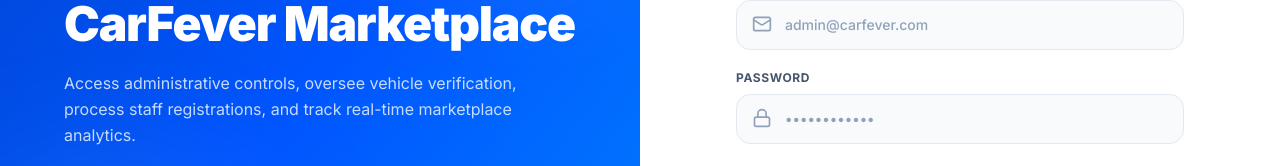
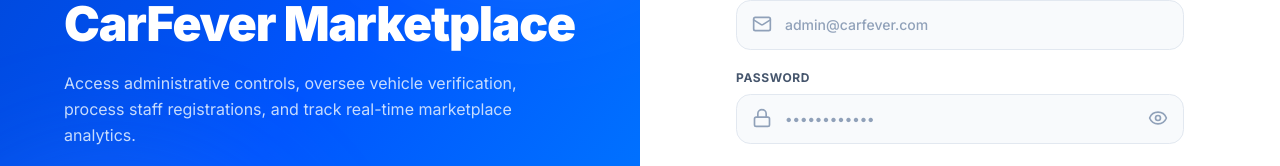
Before and after one commit to ahmadali207711-source/carfever1, a Next.js app: page /admin/login in a window 1280 px wide. Shown: the part 328-494 px from the top of the page. Built offline with nearby package versions, Linux system fonts and the light colour scheme; no server answers.

Commit message:
feat: add password visibility toggle eye button to admin login page

```diff
--- a/src/app/admin/login/page.tsx
+++ b/src/app/admin/login/page.tsx
@@ -15,6 +15,8 @@
   TrendingUp,
   ChevronLeft,
   UserPlus,
+  Eye,
+  EyeOff,
 } from "lucide-react";
 import { loginAdmin } from "@/lib/admin-actions";
 import { createClient } from "@/lib/supabase/client";
@@ -23,6 +25,7 @@
   const router = useRouter();
   const [email, setEmail] = useState("");
   const [password, setPassword] = useState("");
+  const [showPassword, setShowPassword] = useState(false);
   const [error, setError] = useState<string | null>(null);
   const [loading, setLoading] = useState(false);
   const [checking, setChecking] = useState(true);
@@ -253,14 +256,26 @@
               <div className="relative">
                 <Lock className="absolute left-4 top-3.5 w-5 h-5 text-slate-400" />
                 <input
-                  type="password"
+                  type={showPassword ? "text" : "password"}
                   value={password}
                   onChange={(e) => setPassword(e.target.value)}
                   placeholder="••••••••••••"
                   required
                   autoComplete="current-password"
-                  className="w-full pl-12 pr-4 py-3.5 bg-slate-50 border border-slate-200 rounded-2xl text-sm font-medium text-slate-900 placeholder-slate-400 focus:outline-none focus:bg-white focus:border-[#0055FE] focus:ring-4 focus:ring-blue-500/10 transition-all"
+                  className="w-full pl-12 pr-12 py-3.5 bg-slate-50 border border-slate-200 rounded-2xl text-sm font-medium text-slate-900 placeholder-slate-400 focus:outline-none focus:bg-white focus:border-[#0055FE] focus:ring-4 focus:ring-blue-500/10 transition-all"
                 />
+                <button
+                  type="button"
+                  onClick={() => setShowPassword(!showPassword)}
+                  className="absolute right-4 top-3.5 text-slate-400 hover:text-slate-600 transition-colors cursor-pointer"
+                  title={showPassword ? "Hide password" : "Show password"}
+                >
+                  {showPassword ? (
+                    <EyeOff className="w-5 h-5" />
+                  ) : (
+                    <Eye className="w-5 h-5" />
+                  )}
+                </button>
               </div>
             </div>
 
```
